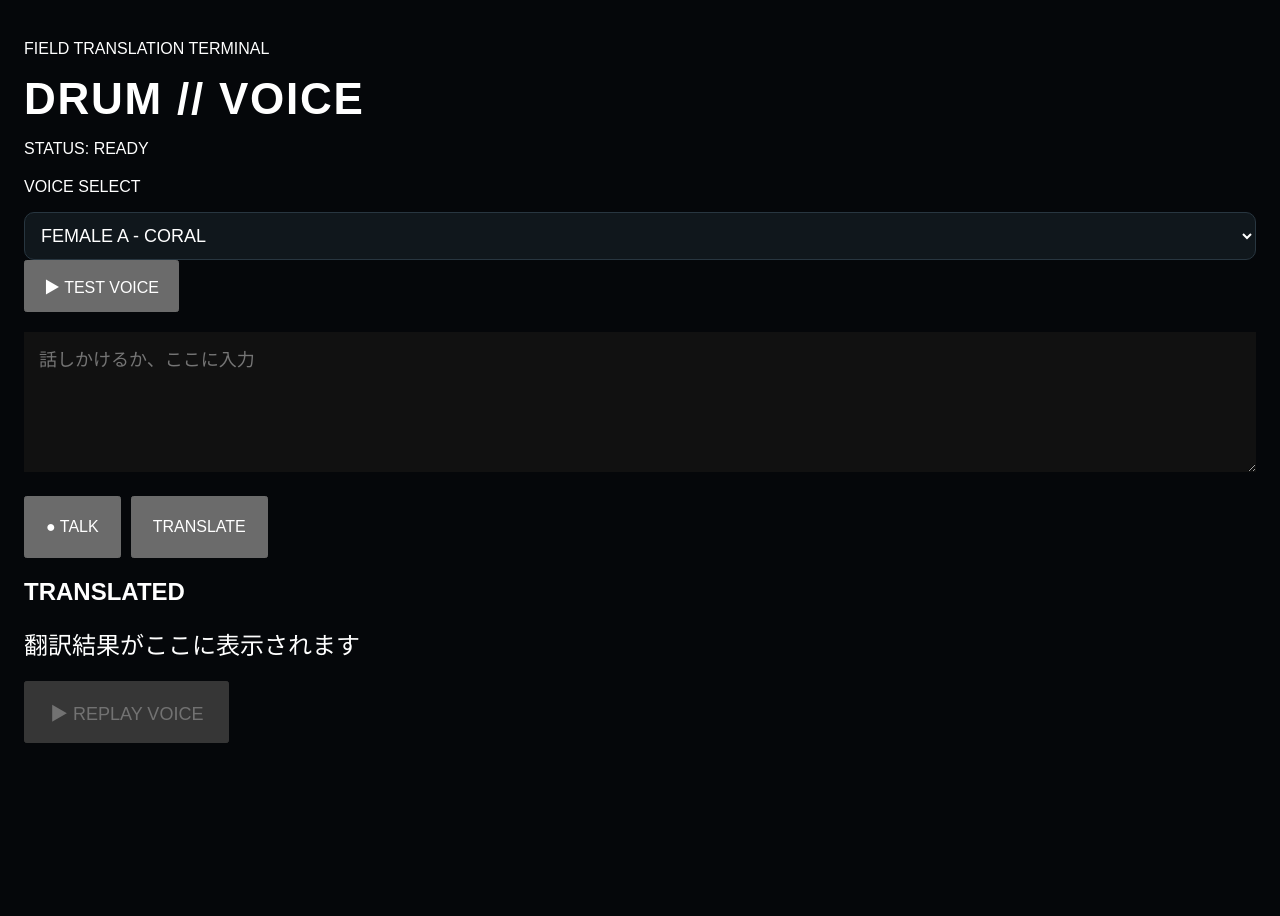
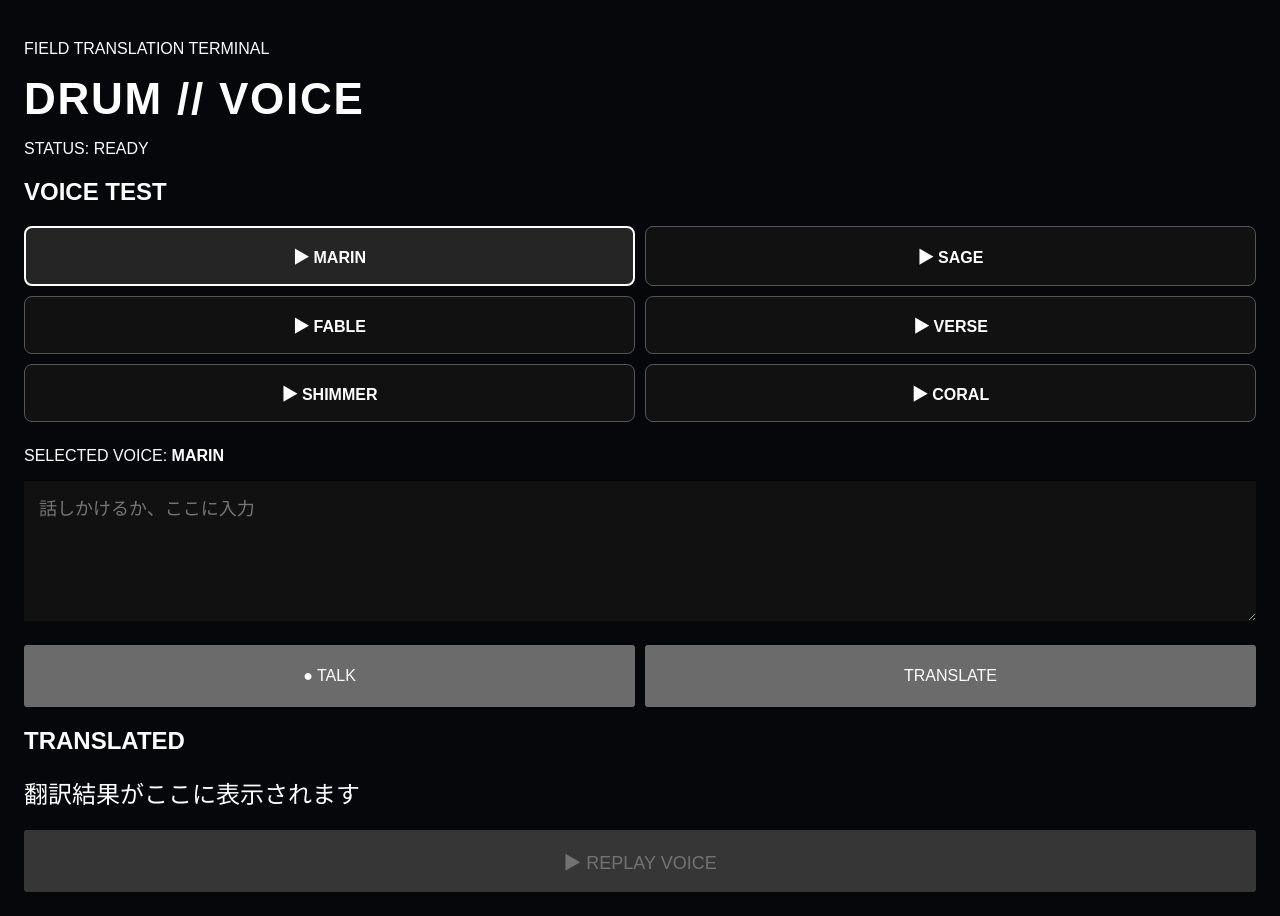
Before and after one commit to atc0118-doom/drum-translator, a Next.js app: page / in a window 1280 px wide. Before the commit the page ends 800 px from the top, so only its background shows below. Built offline with nearby package versions, Linux system fonts and the light colour scheme.

Commit message:
Update page.tsx

```diff
--- a/app/page.tsx
+++ b/app/page.tsx
@@ -1,23 +1,31 @@
 "use client";
 
 import { useRef, useState } from "react";
+
+const voices = [
+  { id: "marin", label: "MARIN" },
+  { id: "sage", label: "SAGE" },
+  { id: "fable", label: "FABLE" },
+  { id: "verse", label: "VERSE" },
+  { id: "shimmer", label: "SHIMMER" },
+  { id: "coral", label: "CORAL" },
+];
 
 export default function Home() {
   const [source, setSource] = useState("");
   const [translated, setTranslated] = useState("");
   const [status, setStatus] = useState("READY");
   const [recording, setRecording] = useState(false);
-
-  const [voice, setVoice] = useState("coral");
+  const [voice, setVoice] = useState("marin");
 
   const recorderRef = useRef<MediaRecorder | null>(null);
   const chunksRef = useRef<Blob[]>([]);
   const audioRef = useRef<HTMLAudioElement | null>(null);
 
-  async function speak(text: string) {
+  async function speak(text: string, selectedVoice = voice) {
     if (!text.trim()) return;
 
-    setStatus("SPEAKING");
+    setStatus(`SPEAKING // ${selectedVoice.toUpperCase()}`);
 
     try {
       const res = await fetch("/api/speak", {
@@ -28,11 +36,13 @@ export default function Home() {
         body: JSON.stringify({
           text,
           language: "ja",
-          voice,
+          voice: selectedVoice,
         }),
       });
 
       if (!res.ok) {
+        const errorText = await res.text();
+        console.error(errorText);
         throw new Error("speech failed");
       }
 
@@ -79,11 +89,12 @@ export default function Home() {
       const data = await res.json();
 
       if (!res.ok) {
-        throw new Error(data.error || "translation failed");
+        throw new Error(
+          data.error || "translation failed"
+        );
       }
 
       const result = data.translation || "";
-
       setTranslated(result);
 
       if (result) {
@@ -122,7 +133,9 @@ export default function Home() {
           type: recorder.mimeType || "audio/webm",
         });
 
-        stream.getTracks().forEach((track) => track.stop());
+        stream.getTracks().forEach((track) =>
+          track.stop()
+        );
 
         const form = new FormData();
 
@@ -150,7 +163,6 @@ export default function Home() {
           }
 
           const text = data.text || "";
-
           setSource(text);
 
           if (text) {
@@ -165,7 +177,6 @@ export default function Home() {
       };
 
       recorder.start();
-
       setRecording(true);
       setStatus("LISTENING");
     } catch (error) {
@@ -179,9 +190,12 @@ export default function Home() {
     setRecording(false);
   }
 
-  async function testVoice() {
+  async function testVoice(selectedVoice: string) {
+    setVoice(selectedVoice);
+
     await speak(
-      "こんにちは。今日はどうする？ 私に任せてね。大丈夫だよ。"
+      "こんにちは。今日はどうする？ 私に任せてね。大丈夫だよ。",
+      selectedVoice
     );
   }
 
@@ -201,48 +215,50 @@ export default function Home() {
 
       <p>STATUS: {status}</p>
 
+      <h2>VOICE TEST</h2>
+
       <div
         style={{
-          marginTop: "20px",
-          marginBottom: "20px",
+          display: "grid",
+          gridTemplateColumns:
+            "repeat(2, minmax(0, 1fr))",
+          gap: "10px",
+          marginBottom: "25px",
         }}
       >
-        <p>VOICE SELECT</p>
+        {voices.map((item) => (
+          <button
+            key={item.id}
+            onClick={() =>
+              testVoice(item.id)
+            }
+            style={{
+              padding: "16px 10px",
+              fontSize: "16px",
+              fontWeight: "bold",
+              border:
+                voice === item.id
+                  ? "2px solid white"
+                  : "1px solid #555",
+              background:
+                voice === item.id
+                  ? "#252525"
+                  : "#111",
+              color: "white",
+              borderRadius: "8px",
+            }}
+          >
+            ▶ {item.label}
+          </button>
+        ))}
+      </div>
 
-        <select
-          value={voice}
-          onChange={(e) =>
-            setVoice(e.target.value)
-          }
-          style={{
-            padding: "12px",
-            fontSize: "18px",
-            marginRight: "10px",
-          }}
-        >
-          <option value="coral">
-            FEMALE A - CORAL
-          </option>
-
-          <option value="shimmer">
-            FEMALE B - SHIMMER
-          </option>
-
-          <option value="nova">
-            FEMALE C - NOVA
-          </option>
-        </select>
-
-        <button
-          onClick={testVoice}
-          style={{
-            padding: "12px 18px",
-            fontSize: "16px",
-          }}
-        >
-          ▶ TEST VOICE
-        </button>
-      </div>
+      <p>
+        SELECTED VOICE:{" "}
+        <strong>
+          {voice.toUpperCase()}
+        </strong>
+      </p>
 
       <textarea
         value={source}
@@ -257,10 +273,17 @@ export default function Home() {
           fontSize: "18px",
           background: "#111",
           color: "white",
+          boxSizing: "border-box",
         }}
       />
 
-      <div style={{ marginTop: "20px" }}>
+      <div
+        style={{
+          marginTop: "20px",
+          display: "flex",
+          gap: "10px",
+        }}
+      >
         <button
           onClick={
             recording
@@ -269,7 +292,7 @@ export default function Home() {
           }
           style={{
             padding: "20px",
-            marginRight: "10px",
+            flex: 1,
           }}
         >
           {recording
@@ -281,6 +304,7 @@ export default function Home() {
           onClick={() => translate()}
           style={{
             padding: "20px",
+            flex: 1,
           }}
         >
           TRANSLATE
@@ -307,6 +331,7 @@ export default function Home() {
         style={{
           padding: "16px 24px",
           fontSize: "18px",
+          width: "100%",
         }}
       >
         ▶ REPLAY VOICE
```
